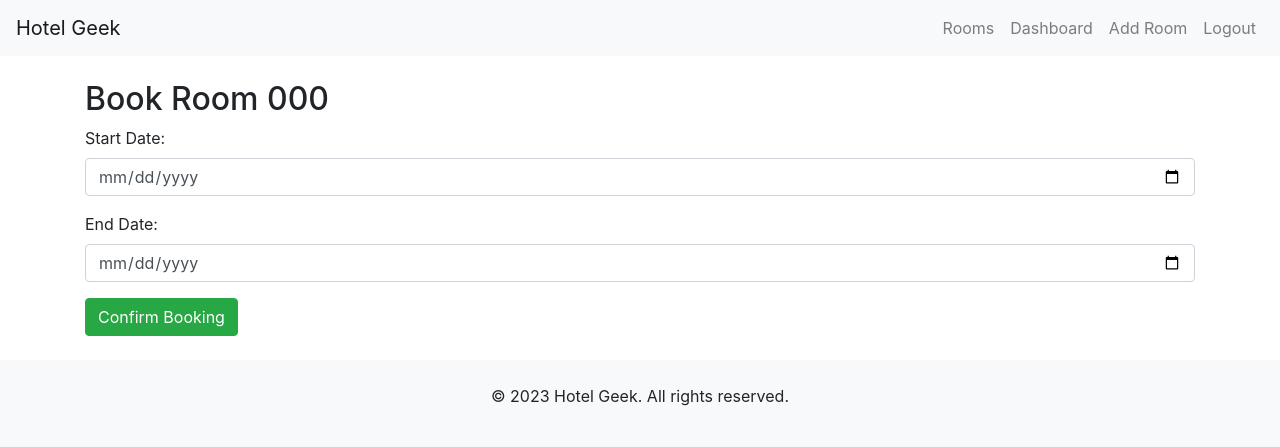
After one commit to geek2geeks/Hotel-Booking-System, a Flask app: page /book-room/1 in a window 1280 px wide. The commit adds this page. Shown: the top 447 px of the page. Run offline with Flask 2, Linux system fonts and the light colour scheme; a user stored in the database is signed in; tables that the repository leaves empty hold one stand-in row (values such as "Sample post"); parts of the project's set-up code (start-up, migrations or seed data) failed here and were passed over; some libraries are stand-ins or nearby versions.

Commit message:
Commit Message:
feat: Enhanced room booking logic

- Added route to handle room booking based on selected dates.
- Check for room availability during the chosen dates.
- Inform user if the selected dates overlap with an existing booking.
- Successfully book a room if no overlap is found.
- Redirect users to their dashboard after booking.

Note: Ensure further testing for edge cases, like double-booking and past-date bookings.

```diff
--- a/app/routes/admin.py
+++ b/app/routes/admin.py
@@ -4,7 +4,6 @@ from flask import Blueprint, render_template, redirect, url_for, flash, request
 from app.models import Room, User
 from functools import wraps
 from flask_login import login_required, current_user
-from flask import current_app as app
 from app.extensions import db
 
 admin = Blueprint('admin', __name__)
--- a/app/routes/main.py
+++ b/app/routes/main.py
@@ -1,5 +1,6 @@
 # File: Hotel-Booking-System/app/routes/main.py
 
+import os
 from flask import Blueprint, render_template, redirect, url_for, flash, request
 from app.models import Room, Booking
 from datetime import datetime
@@ -8,14 +9,62 @@ from flask import current_app as app
 from app.extensions import db
 from flask_login import login_required, current_user
 
+template_path = os.path.abspath(os.path.join(os.path.dirname(__file__), '..', 'templates'))
+print("Template Path: ", template_path)
+
 main = Blueprint('main', __name__)
 
 # Home route that displays all rooms
 @main.route('/')
 def index():
     rooms = Room.query.all()
-    print(app.template_folder)
+    print("Template Path: ", app.template_folder)
     return render_template('index.html', rooms=rooms)
+
+@main.route('/list-rooms')
+@login_required
+def list_rooms():
+    rooms = Room.query.all()
+    return render_template('list_rooms.html', rooms=rooms)
+
+@main.route('/book-room/<int:room_id>', methods=['GET', 'POST'])
+@login_required
+def book_room(room_id):
+    room = Room.query.get_or_404(room_id)
+
+    # If request is a POST request, handle the booking form submission
+    if request.method == 'POST':
+        start_date_str = request.form.get('start_date', '').strip()
+        end_date_str = request.form.get('end_date', '').strip()
+
+        try:
+            start_date = datetime.strptime(start_date_str, '%Y-%m-%d')
+            end_date = datetime.strptime(end_date_str, '%Y-%m-%d')
+        except ValueError:
+            flash('Invalid date format. Please select valid dates.', 'danger')
+            return render_template('book_room.html', room=room)
+
+        # Check if the room is available during the specified dates
+        overlapping_bookings = Booking.query.filter(
+            Booking.room_id == room_id,
+            Booking.start_date < end_date,
+            Booking.end_date > start_date
+        ).count()
+
+        # If overlapping bookings exist, show an error message
+        if overlapping_bookings > 0:
+            flash('Room is already booked during the specified dates.', 'danger')
+            return render_template('book_room.html', room=room)
+
+        # If room is available, create a new booking
+        booking = Booking(user_id=current_user.id, room_id=room_id, start_date=start_date, end_date=end_date)
+        db.session.add(booking)
+        db.session.commit()
+        flash('Room booked successfully!', 'success')
+        return redirect(url_for('main.dashboard'))
+
+    # If request is a GET request, show the booking form
+    return render_template('book_room.html', room=room)
 
 # Search functionality for rooms
 @main.route('/search_rooms', methods=['POST'])
@@ -59,4 +108,4 @@ def search_rooms():
 @login_required
 def dashboard():
     bookings = Booking.query.filter_by(user_id=current_user.id).all()
-    return render_template('dashboard.html', bookings=bookings)
+    return render_template('user_dashboard.html', bookings=bookings)
--- a/app/templates/base.html
+++ b/app/templates/base.html
@@ -2,76 +2,78 @@
 <html lang="en">
 
 <head>
-    <!-- Setting character encoding for the webpage -->
+    <!-- Meta tag to set the character set for the page -->
     <meta charset="UTF-8">
-    <!-- Ensuring proper rendering and touch zooming for all devices -->
+
+    <!-- Meta tag to control the viewport's size and scale -->
     <meta name="viewport" content="width=device-width, initial-scale=1.0">
 
-    <!-- Webpage title -->
+    <!-- Set the title of the page -->
     <title>Hotel Reservation System</title>
 
-    <!-- Importing Bootstrap CSS for website styling -->
+    <!-- Importing Bootstrap for styling and layout -->
     <link href="https://maxcdn.bootstrapcdn.com/bootstrap/4.5.2/css/bootstrap.min.css" rel="stylesheet">
 
-    <!-- Importing jQuery UI styles for datepicker functionality -->
+    <!-- Importing jQuery UI styles for features like datepickers -->
     <link rel="stylesheet" href="https://code.jquery.com/ui/1.12.1/themes/base/jquery-ui.css">
 </head>
 
 <body>
 
-    <!-- Starting the Navigation Bar -->
+    <!-- Navbar at the top of the page -->
     <nav class="navbar navbar-expand-lg navbar-light bg-light">
-        <!-- Website logo redirecting to the homepage -->
+        <!-- Brand logo and name -->
         <a class="navbar-brand" href="/">Hotel Geek</a>
 
-        <!-- Button for toggling navigation items in mobile view -->
+        <!-- Hamburger menu icon for mobile responsiveness -->
         <button class="navbar-toggler" type="button" data-toggle="collapse" data-target="#navbarNav" aria-controls="navbarNav" aria-expanded="false" aria-label="Toggle navigation">
             <span class="navbar-toggler-icon"></span>
         </button>
 
-        <!-- Collapsable navigation items -->
+        <!-- Navigation links -->
         <div class="collapse navbar-collapse" id="navbarNav">
             <ul class="navbar-nav ml-auto">
-                <!-- Basic navigation item to view rooms -->
+                <!-- Link to view all rooms -->
                 <li class="nav-item">
                     <a class="nav-link" href="/">Rooms</a>
                 </li>
 
-                <!-- Navigation items change based on user's authentication status and role -->
+                <!-- Links that appear based on the user's authentication status -->
                 {% if current_user.is_authenticated %}
-                <!-- Link to the user's dashboard -->
+                    <!-- Dashboard link -->
                     <li class="nav-item">
                         <a class="nav-link" href="/dashboard">Dashboard</a>
                     </li>
-                <!-- Additional link for admins to add a room -->
+
+                    <!-- Admin-only link to add rooms -->
                     {% if current_user.is_admin %}
                         <li class="nav-item">
                             <a class="nav-link" href="/admin/add-room">Add Room</a>
                         </li>
                     {% endif %}
-                <!-- Link to logout for authenticated users -->
+
+                    <!-- Logout link -->
                     <li class="nav-item">
                         <a class="nav-link" href="/logout">Logout</a>
                     </li>
                 {% else %}
-                <!-- Links to login and register for non-authenticated users -->
+                    <!-- Login and Register links (using updated paths) -->
                     <li class="nav-item">
-                    <a class="nav-link" href="/login">Login</a>
+                        <a class="nav-link" href="{{ url_for('auth.login') }}">Login</a>
                     </li>
                     <li class="nav-item">
-                    <a class="nav-link" href="/register">Register</a>
+                        <a class="nav-link" href="{{ url_for('auth.register') }}">Register</a>
                     </li>
                 {% endif %}
             </ul>
         </div>
     </nav>
 
-    <!-- Container for displaying flash messages to the user -->
+    <!-- Container for flash messages -->
     <div class="container mt-3">
         {% with messages = get_flashed_messages(with_categories=true) %}
             {% if messages %}
                 {% for category, message in messages %}
-                    <!-- Flash message with dynamic category and content -->
                     <div class="alert alert-{{ category }}">
                         {{ message }}
                     </div>
@@ -80,25 +82,28 @@
         {% endwith %}
     </div>
 
-    <!-- Main content of the webpage where other templates will inject their content -->
+    <!-- Main content placeholder -->
     <div class="container mt-4">
         {% block content %}
         {% endblock %}
     </div>
 
-    <!-- Website footer with copyright information -->
+    <!-- Footer section -->
     <footer class="bg-light text-center text-lg-start mt-4">
         <div class="container p-4">
             <p>&copy; 2023 Hotel Geek. All rights reserved.</p>
         </div>
     </footer>
 
-    <!-- Importing JS libraries for Bootstrap and other functionalities -->
+    <!-- JS Libraries -->
     <script src="https://code.jquery.com/jquery-3.5.1.min.js"></script>
     <script src="https://code.jquery.com/ui/1.12.1/jquery-ui.js"></script>
     <script src="https://cdn.jsdelivr.net/npm/@popperjs/core@2.9.3/dist/umd/popper.min.js"></script>
     <script src="https://maxcdn.bootstrapcdn.com/bootstrap/4.5.2/js/bootstrap.min.js"></script>
 
+    {% block scripts %}{% endblock %}
+
+
 </body>
 
 </html>
--- /dev/null
+++ b/app/templates/book_room.html
@@ -0,0 +1,22 @@
+<!-- File: Hotel-Booking-System/app/templates/book_room.html -->
+
+{% extends "base.html" %}
+
+{% block content %}
+<h2>Book Room {{ room.room_number }}</h2>
+
+<form method="post">
+    <div class="form-group">
+        <label for="start_date">Start Date:</label>
+        <input type="date" id="start_date" name="start_date" class="form-control">
+    </div>
+
+    <div class="form-group">
+        <label for="end_date">End Date:</label>
+        <input type="date" id="end_date" name="end_date" class="form-control">
+    </div>
+
+    <button type="submit" class="btn btn-success">Confirm Booking</button>
+</form>
+
+{% endblock %}
--- a/app/templates/index.html
+++ b/app/templates/index.html
@@ -2,7 +2,9 @@
 
 {% block content %}
 <h2>Search Rooms</h2>
-<form action="{{ url_for('search_rooms') }}" method="post" class="mb-4">
+
+<!-- Corrected the action attribute here -->
+<form action="{{ url_for('main.search_rooms') }}" method="post" class="mb-4">
     <div class="row">
         <div class="col-md-3">
             <select id="roomType" name="roomType" class="form-control">
@@ -42,8 +44,6 @@
 {% endblock %}
 
 {% block scripts %}
-<script src="https://code.jquery.com/jquery-3.5.1.js"></script>
-<script src="https://code.jquery.com/ui/1.12.1/jquery-ui.js"></script>
 <script>
     $(function() {
         $("#start_date").datepicker();
--- a/run.py
+++ b/run.py
@@ -1,3 +1,4 @@
+# File: run.py
 from app.routes import create_app
 
 app = create_app()
```
Also changed, not shown: app/routes/__init__.py (+15 -10 lines), app/templates/list_rooms.html (renamed from app/templates/admin/list_rooms.html). Lines whose indentation alone changed are shown as unchanged.
